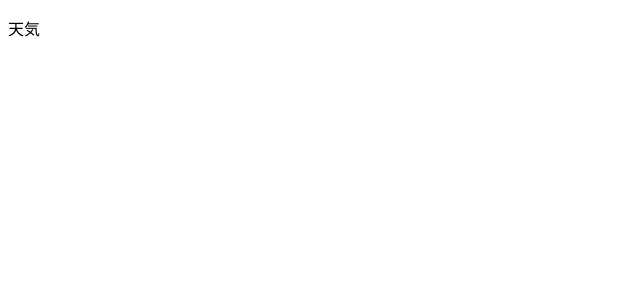
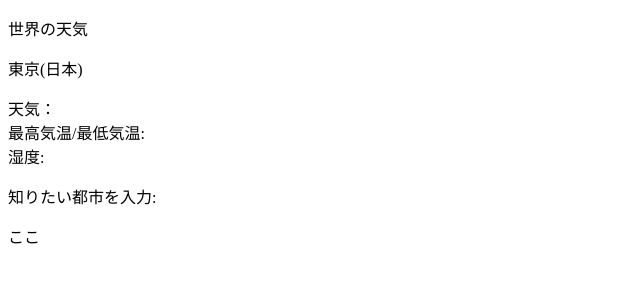
Before and after one commit to G184352021/medialabo, a plain HTML site: page project.html in a window 1280 px wide. Shown: the whole page, without its empty margins (0-640 px from the left). Drawn offline with Linux system fonts and the light colour scheme.

Commit message:
practice.html

```diff
--- a/project.html
+++ b/project.html
@@ -6,6 +6,10 @@
         <script src="weather.js" defer></script>
     </head>
     <body>
-        <p>天気</p>
+        <p>世界の天気</p>
+        <p>東京(日本)</p>
+        <p>天気：<br>最高気温/最低気温:<br>湿度:</p>
+        <p>知りたい都市を入力:<form>ここ</form></p>
+
     </body>
 </html>
```
